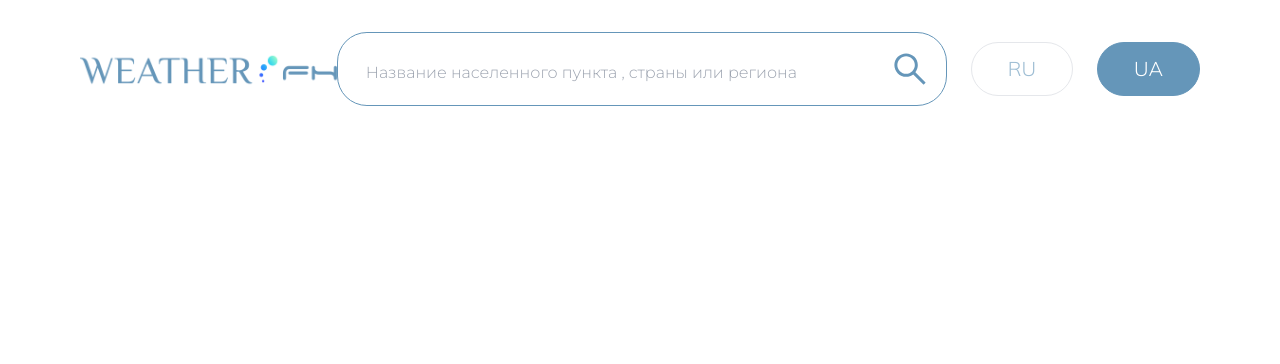
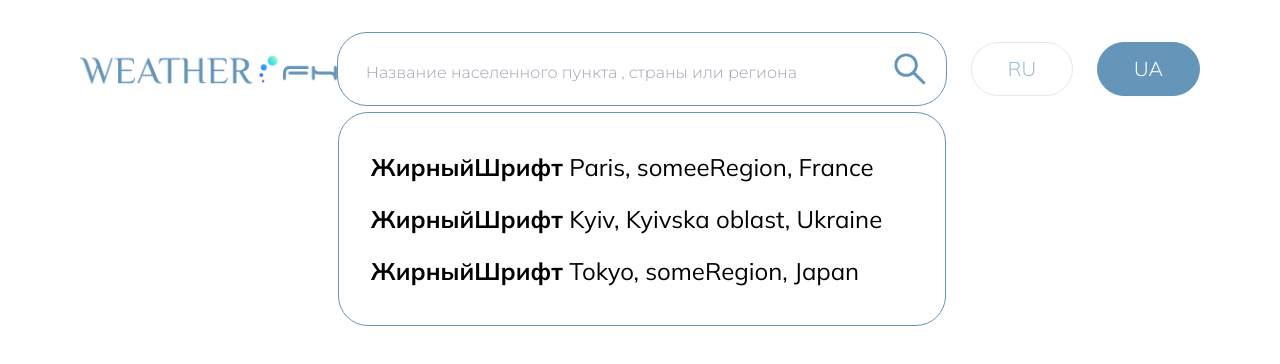
Before and after one commit to SelikhovFH/fh-weather-rus, a React (Create React App) app: page / in a window 1280 px wide. Shown: the top 364 px of the page. Built offline with nearby package versions, Linux system fonts and the light colour scheme.

Commit message:
autocomplete.tsx create

```diff
--- /dev/null
+++ b/src/components/searchbar/Autocomplete.tsx
@@ -0,0 +1,23 @@
+import React, { FC } from "react";
+
+const someData = [
+  "Paris, someeRegion, France",
+  "Kyiv, Kyivska oblast, Ukraine",
+  "Tokyo, someRegion, Japan",
+];
+
+const Autocomplete: FC = () => {
+  return (
+    <ul className='py-7 absolute w-full border-[1px] border-[#6596b9] bg-white rounded-primary top-[110%]'>
+      {someData.map((item) => (
+        <li
+          key={item}
+          className='font-Mulish font-normal text-2xl py-2.5 px-8 hover:bg-[#9fbed4] hover:text-white cursor-pointer'>
+          <span className='font-bold'>ЖирныйШрифт </span> {item}
+        </li>
+      ))}
+    </ul>
+  );
+};
+
+export default Autocomplete;
--- a/src/components/searchbar/Searchbar.tsx
+++ b/src/components/searchbar/Searchbar.tsx
@@ -2,6 +2,7 @@ import React from "react";
 import ButtonLanguage from "./ButtonLanguage";
 import Logo from "../img/searchbar-logo.png";
 import SearchIcon from "../img/service-icons/search.svg";
+import Autocomplete from "./Autocomplete";
 
 const Searchbar = () => {
   return (
@@ -9,31 +10,19 @@ const Searchbar = () => {
       <div className='flex items-center'>
         <img src={Logo} alt='' />
       </div>
-      <div className='relative flex items-center justify-between border-[1px] border-[#6596b9] rounded-primary bg-white '>
+      <div className='relative flex items-center justify-between border-[1px] border-[#6596b9] rounded-primary bg-white w-45vw'>
         <input
           className='outline-none font-Mulish font-[300] text-2xl placeholder:text-base placeholder:font-Montserrat mx-7 py-5 w-[40vw]'
           placeholder='Название населенного пункта , страны или региона'
           type='text'
         />
         <img className='cursor-pointer px-5 ' src={SearchIcon} alt='' />
-        <ul className='autocomplete hidden'>
-          <li className='autocomplete-item selected'>
-            <span>Город, </span> Страна, Регион
-          </li>
-          <li className='autocomplete-item'>
-            <span>Город, </span> Страна, Регион
-          </li>
-          <li className='autocomplete-item'>
-            <span>Город, </span> Страна, Регион
-          </li>
-        </ul>
+      <Autocomplete/>
       </div>
       <div className='dark-background'></div>
       <div className='flex justify-between items-center'>
         <ButtonLanguage text='RU' selected />
         <ButtonLanguage text='UA' />
-        {/* <button className="button-language button-language--selected">RU</button>
-      <button className="button-language">UA</button> */}
       </div>
     </div>
   );
```
